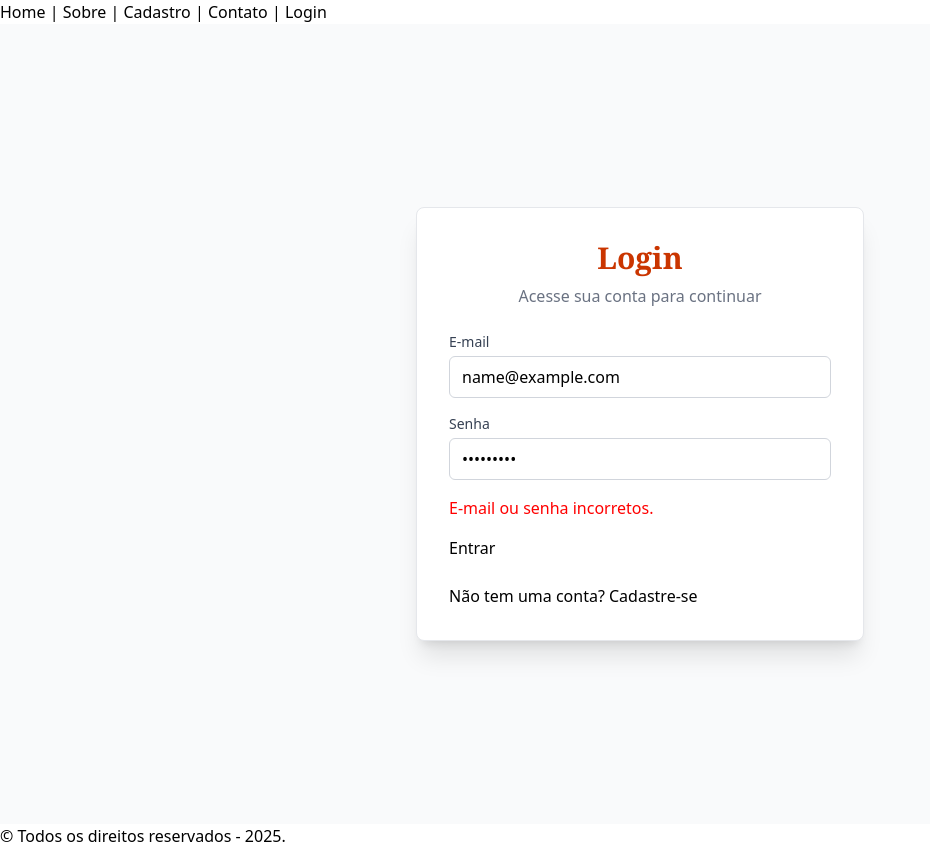
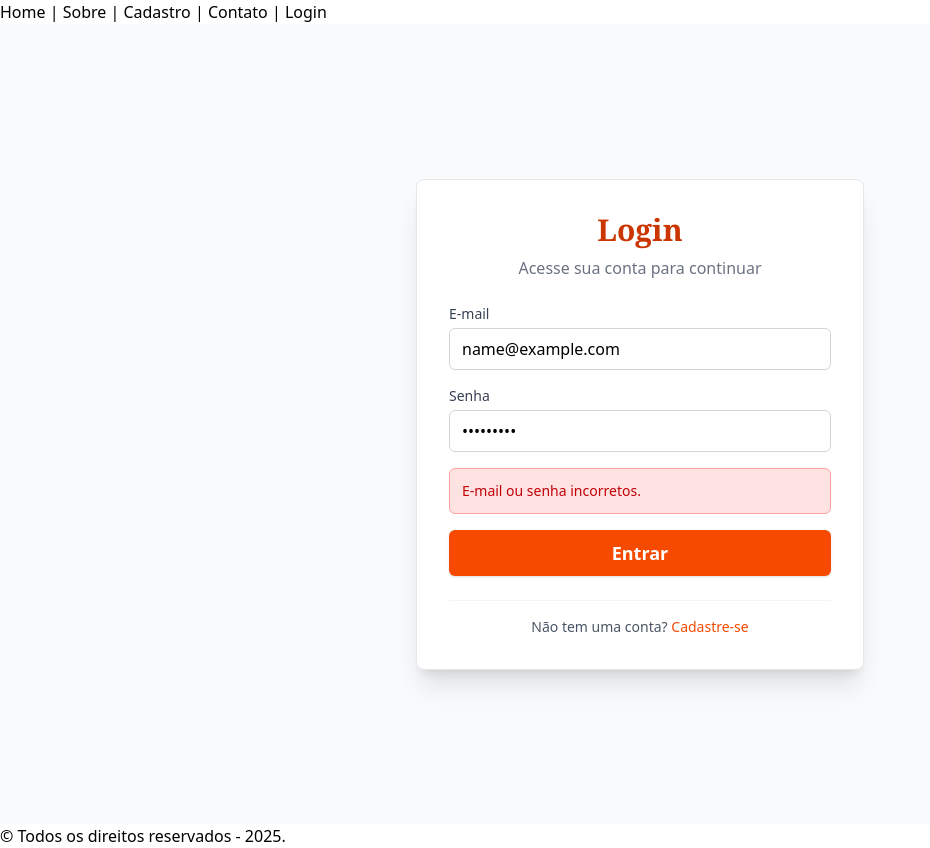
Before and after one commit to 1TDSPW-25/sistema-flow, a React (Vite) app: page /login in a window 1280 px wide. Both pictures are taken after typing "name@example.com", "Sample123" into the empty fields and a click on the button "Entrar". Shown: the whole page, without its empty margins (0-930 px from the left). Built offline with nearby package versions, Linux system fonts and the light colour scheme; data requests are answered from the project's data file.

Commit message:
style: estilização de retorno para login na rota "Login"

```diff
--- a/src/routes/Login/index.tsx
+++ b/src/routes/Login/index.tsx
@@ -147,7 +147,11 @@ export default function Login() {
 
           {mensagem && (
             <div
-              style={{ color: corMensagem === "red" ? "red" : "green" }}
+              className={`p-3 rounded-md text-sm ${
+                corMensagem === "red"
+                  ? "bg-red-100 text-red-700 border border-red-300"
+                  : "bg-green-100 text-green-700 border border-green-300"
+              }`}
             >
               {mensagem}
             </div>
@@ -156,16 +160,26 @@ export default function Login() {
           <button
             type="submit"
             disabled={isLoading}
+            className="w-full flex justify-center py-2 px-4 border border-transparent rounded-md shadow-sm text-lg font-semibold text-white bg-orange-600 hover:bg-orange-700 focus:outline-none focus:ring-2 focus:ring-offset-2 focus:ring-orange-500 disabled:bg-gray-400 transition duration-150 ease-in-out"
           >
-            {isLoading ? "Entrando..." : "Entrar"}
+            {isLoading ? (
+              <span className="flex items-center">
+                <svg className="animate-spin -ml-1 mr-3 h-5 w-5 text-white" xmlns="http://www.w3.org/2000/svg" fill="none" viewBox="0 0 24 24">
+                  <circle className="opacity-25" cx="12" cy="12" r="10" stroke="currentColor" strokeWidth="4"></circle>
+                  <path className="opacity-75" fill="currentColor" d="M4 12a8 8 0 018-8V0C5.373 0 0 5.373 0 12h4zm2 5.291A7.962 7.962 0 014 12H0c0 3.042 1.135 5.824 3 7.938l3-2.647z"></path>
+                </svg>
+                {isLoading ? "Entrando..." : "Entrar"}
+              </span>
+            ) : "Entrar"}
           </button>
         </form>
 
-        <div>
-          <p>
+        <div className="text-center pt-4 border-t border-gray-100">
+          <p className="text-sm text-gray-600">
             Não tem uma conta?{" "}
             <Link
               to="/cadastro"
+              className="font-medium text-orange-600 hover:text-orange-700"
             >
               Cadastre-se
             </Link>
```
